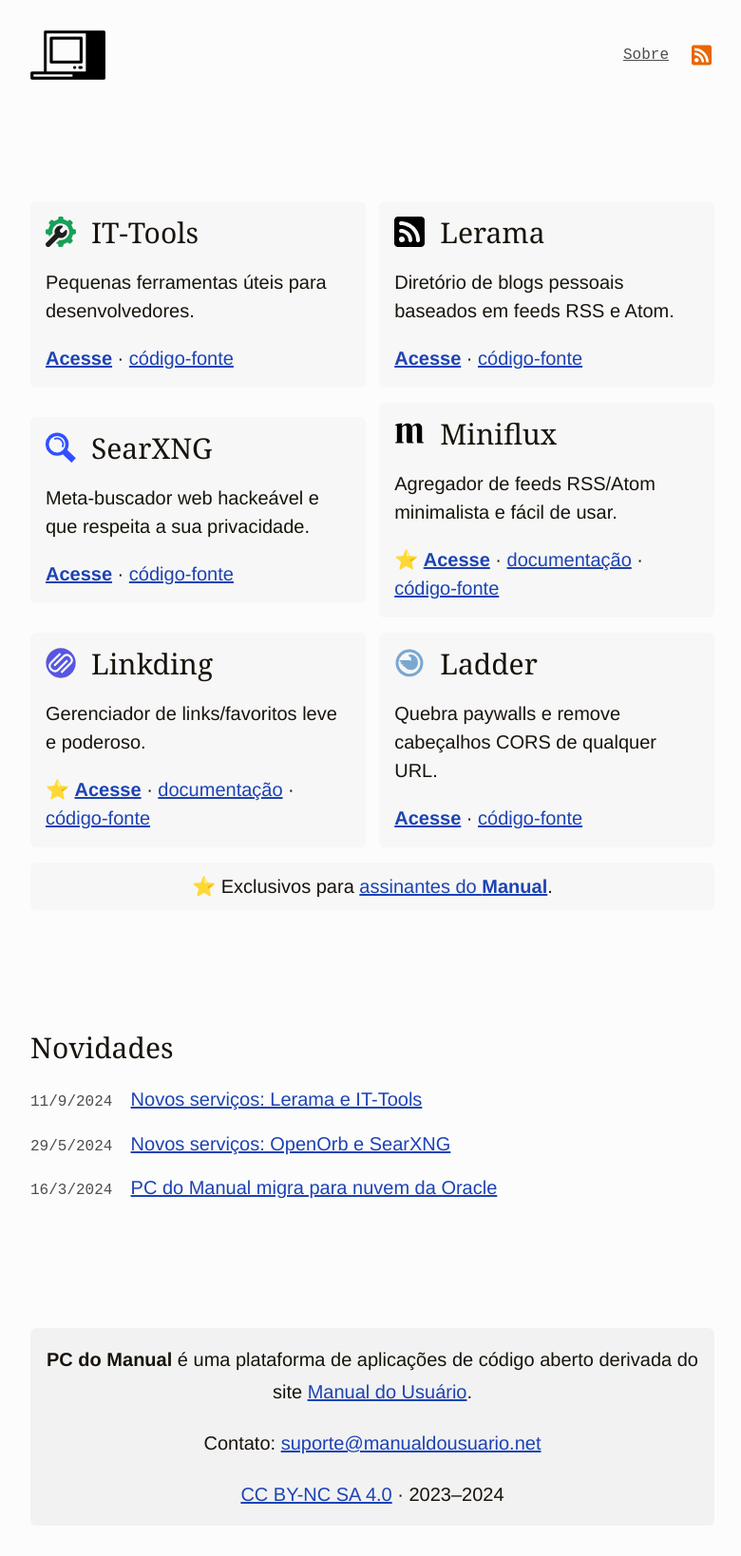
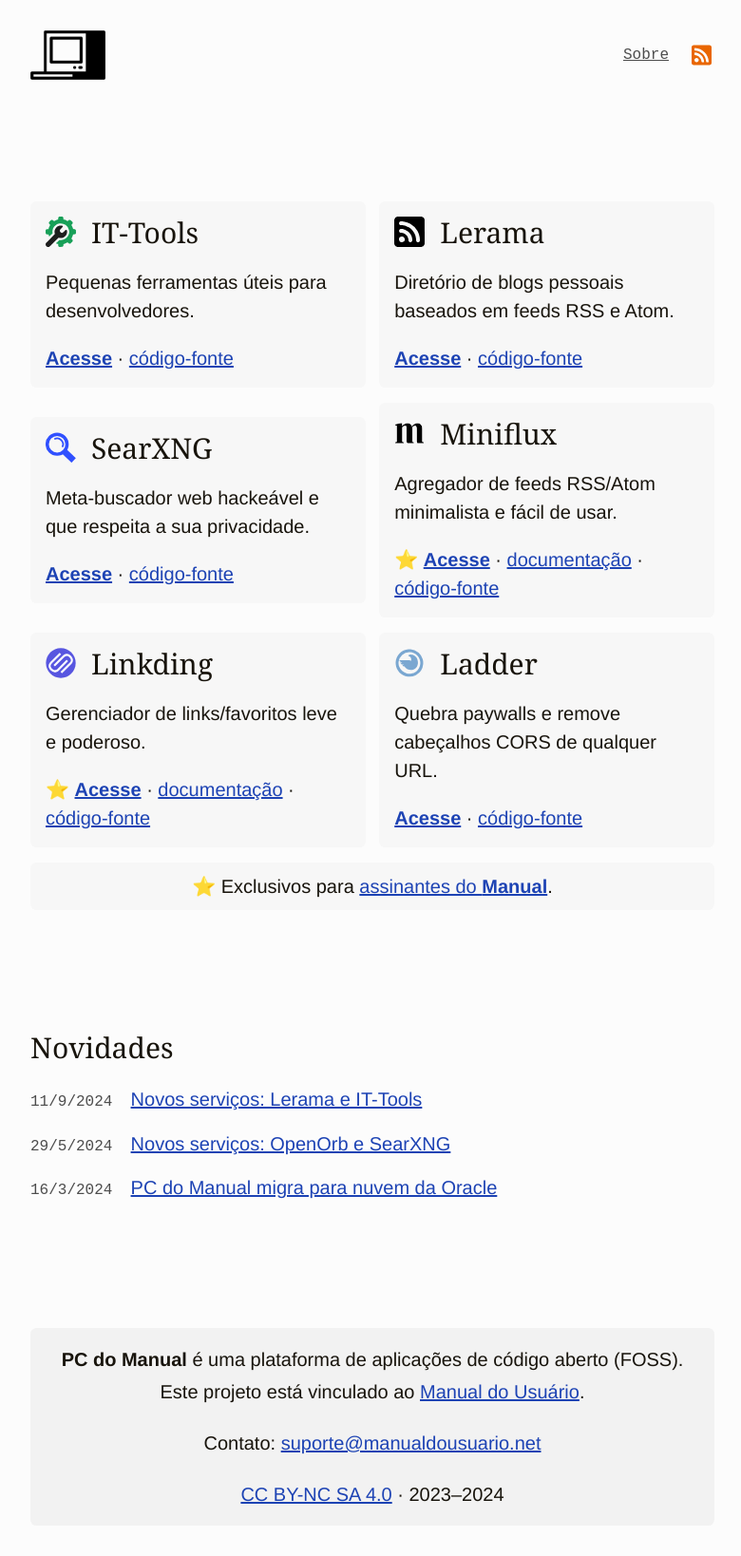
Before and after one commit to manualdousuario/pcdomanual-site, a Jekyll site: the page built from index.html, in a window 1280 px wide. Shown: the whole page at 95% size, without its empty margins (248-1028 px from the left). Built offline with Jekyll 4.4.1, drawn with Linux system fonts in a browser that asks for light colours.

Commit message:
Testando a Action do GitHub

```diff
--- a/_includes/footer.html
+++ b/_includes/footer.html
@@ -1,5 +1,5 @@
   <footer>
-    <p><strong>PC do Manual</strong> é uma plataforma de aplicações de código aberto derivada do site <a href="https://manualdousuario.net">Manual do Usuário</a>.</p>
+    <p><strong>PC do Manual</strong> é uma plataforma de aplicações de código aberto (FOSS). Este projeto está vinculado ao <a href="https://manualdousuario.net">Manual do Usuário</a>.</p>
     <p>Contato: <a href="mailto:suporte@manualdousuario.net">suporte@manualdousuario.net</a></p>
     <p><a href="https://creativecommons.org/licenses/by-nc-sa/4.0/deed.pt_BR">CC BY-NC SA 4.0</a> &middot; 2023–2024</p>
   </footer>
```
Also changed, not shown: Gemfile.lock, 14 other files.
